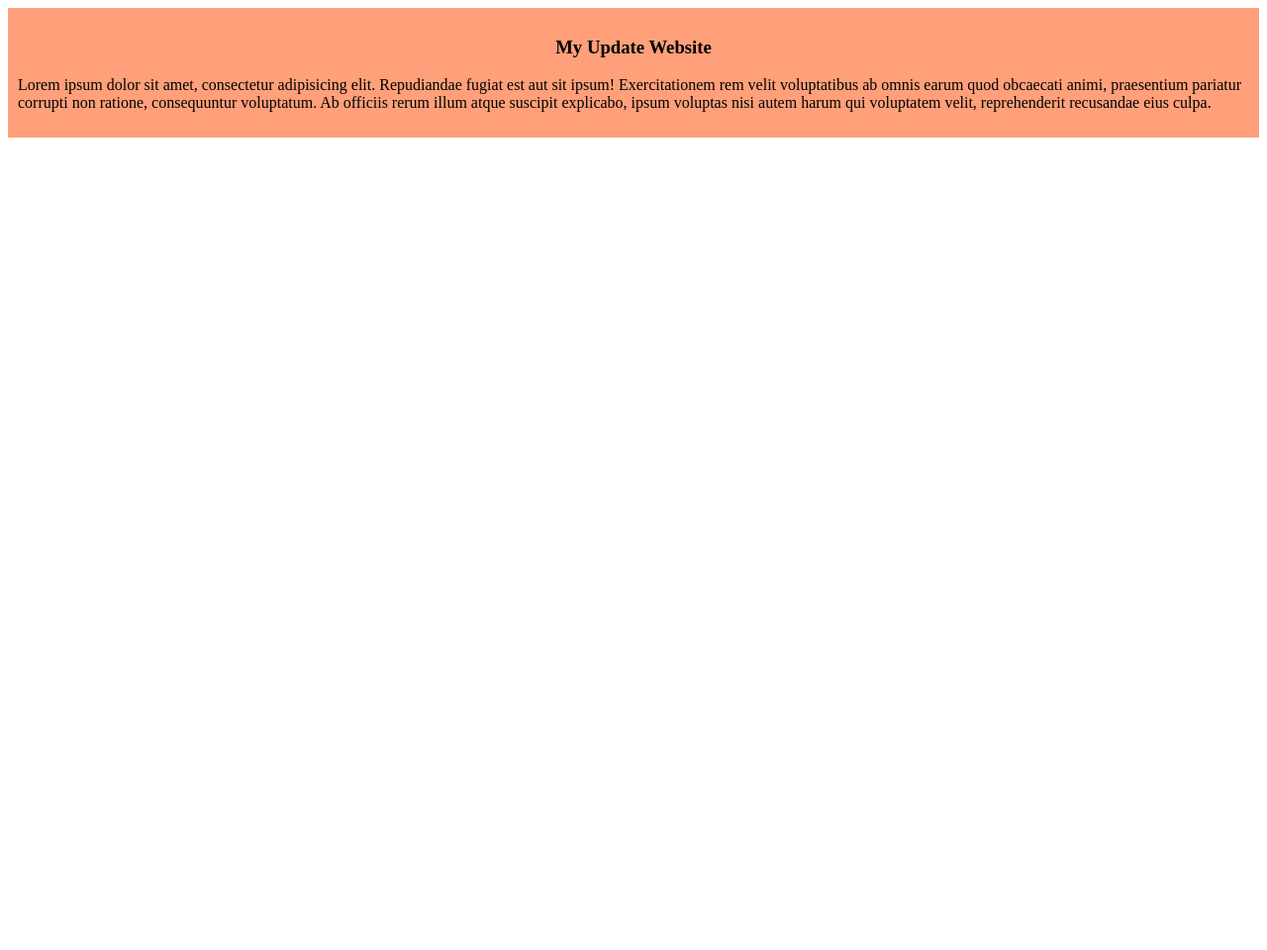
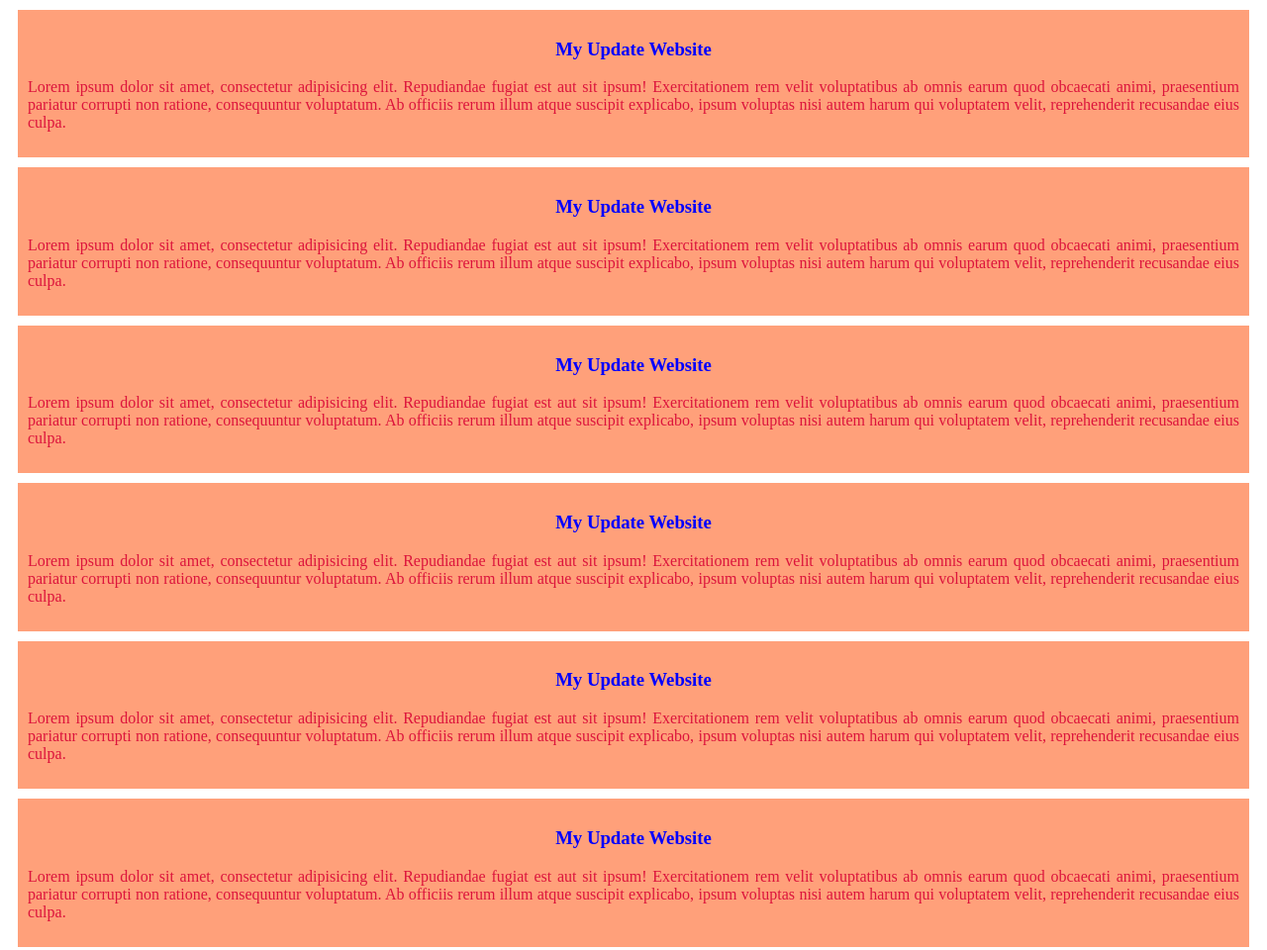
Before and after one commit to Bristy1501/Projects, a plain HTML site: page My First Website/index.html in a window 1280 px wide. Shown: the whole page at 99% size. Before the commit the page ends 800 px from the top, so only its background shows below. Drawn offline with Linux system fonts and the light colour scheme.

Commit message:
third commit

```diff
--- a/My First Website/index.html
+++ b/My First Website/index.html
@@ -11,5 +11,25 @@
         <h3>my update website</h3>
         <p>Lorem ipsum dolor sit amet, consectetur adipisicing elit. Repudiandae fugiat est aut sit ipsum! Exercitationem rem velit voluptatibus ab omnis earum quod obcaecati animi, praesentium pariatur corrupti non ratione, consequuntur voluptatum. Ab officiis rerum illum atque suscipit explicabo, ipsum voluptas nisi autem harum qui voluptatem velit, reprehenderit recusandae eius culpa.</p>
     </div>
+    <div>
+        <h3>my update website</h3>
+        <p>Lorem ipsum dolor sit amet, consectetur adipisicing elit. Repudiandae fugiat est aut sit ipsum! Exercitationem rem velit voluptatibus ab omnis earum quod obcaecati animi, praesentium pariatur corrupti non ratione, consequuntur voluptatum. Ab officiis rerum illum atque suscipit explicabo, ipsum voluptas nisi autem harum qui voluptatem velit, reprehenderit recusandae eius culpa.</p>
+    </div>
+    <div>
+        <h3>my update website</h3>
+        <p>Lorem ipsum dolor sit amet, consectetur adipisicing elit. Repudiandae fugiat est aut sit ipsum! Exercitationem rem velit voluptatibus ab omnis earum quod obcaecati animi, praesentium pariatur corrupti non ratione, consequuntur voluptatum. Ab officiis rerum illum atque suscipit explicabo, ipsum voluptas nisi autem harum qui voluptatem velit, reprehenderit recusandae eius culpa.</p>
+    </div>
+    <div>
+        <h3>my update website</h3>
+        <p>Lorem ipsum dolor sit amet, consectetur adipisicing elit. Repudiandae fugiat est aut sit ipsum! Exercitationem rem velit voluptatibus ab omnis earum quod obcaecati animi, praesentium pariatur corrupti non ratione, consequuntur voluptatum. Ab officiis rerum illum atque suscipit explicabo, ipsum voluptas nisi autem harum qui voluptatem velit, reprehenderit recusandae eius culpa.</p>
+    </div>
+    <div>
+        <h3>my update website</h3>
+        <p>Lorem ipsum dolor sit amet, consectetur adipisicing elit. Repudiandae fugiat est aut sit ipsum! Exercitationem rem velit voluptatibus ab omnis earum quod obcaecati animi, praesentium pariatur corrupti non ratione, consequuntur voluptatum. Ab officiis rerum illum atque suscipit explicabo, ipsum voluptas nisi autem harum qui voluptatem velit, reprehenderit recusandae eius culpa.</p>
+    </div>
+    <div>
+        <h3>my update website</h3>
+        <p>Lorem ipsum dolor sit amet, consectetur adipisicing elit. Repudiandae fugiat est aut sit ipsum! Exercitationem rem velit voluptatibus ab omnis earum quod obcaecati animi, praesentium pariatur corrupti non ratione, consequuntur voluptatum. Ab officiis rerum illum atque suscipit explicabo, ipsum voluptas nisi autem harum qui voluptatem velit, reprehenderit recusandae eius culpa.</p>
+    </div>
 </body>
 </html>
--- a/My First Website/styles/blog.css
+++ b/My First Website/styles/blog.css
@@ -1,9 +1,12 @@
 div{
     background-color: lightsalmon;
-    margin: auto;
+    margin: 10px;
     padding: 10px;
+    color: crimson;
+    text-align: justify;
 }
 h3{
     text-transform: capitalize;
     text-align: center;
+    color: blue;
 }
```
